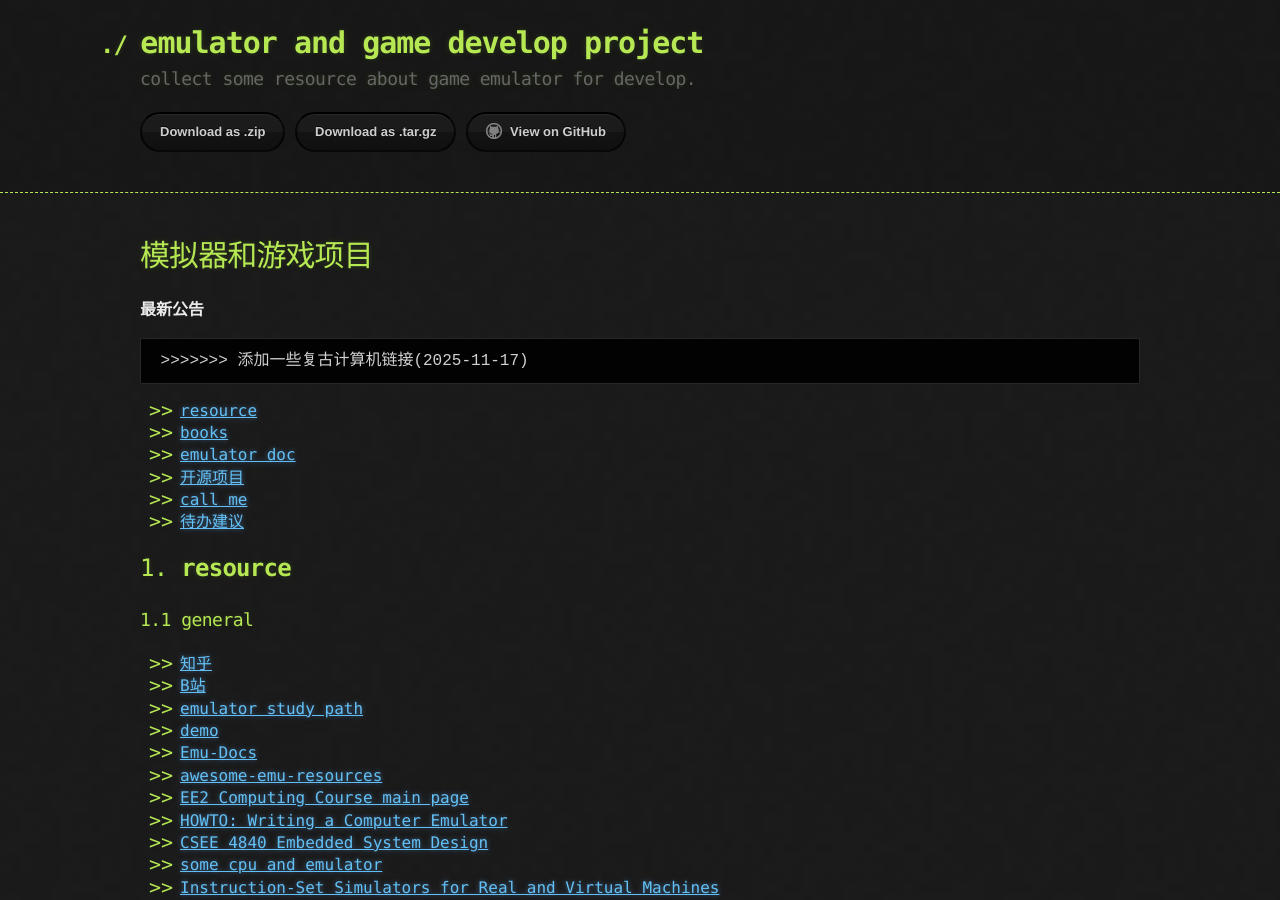
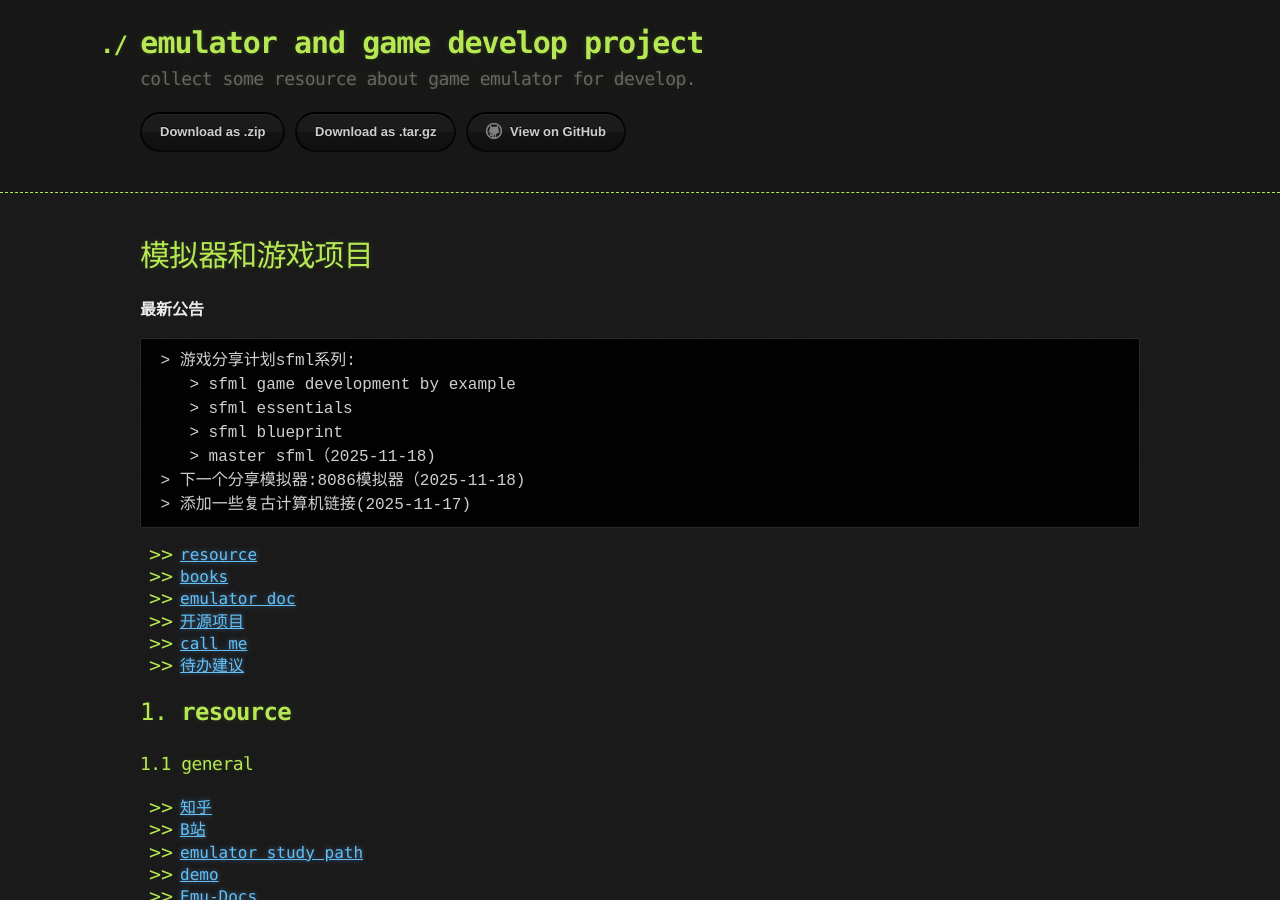
Before and after one commit to jinjiacun123/jinjiacun123.github.io, a Jekyll site: the page built from index.md, in a window 1280 px wide and 900 px high. Built offline with Jekyll 4.4.1, drawn with Linux system fonts in a browser that asks for light colours; our own code applies the rules of GitHub Pages for plain Markdown files.

Commit message:
更新 index.md
计划游戏分享和下一个模拟器分享

````diff
--- a/index.md
+++ b/index.md
@@ -6,7 +6,13 @@ layout: default
 # 模拟器和游戏项目
 **最新公告**
 ```
- >>>>>>> 添加一些复古计算机链接(2025-11-17)
+ > 游戏分享计划sfml系列:
+    > sfml game development by example
+    > sfml essentials
+    > sfml blueprint
+    > master sfml（2025-11-18)
+ > 下一个分享模拟器:8086模拟器（2025-11-18)
+ > 添加一些复古计算机链接(2025-11-17)
 ```
 - [resource](#1-resouce)
 - [books](#2-books)
@@ -72,7 +78,6 @@ layout: default
   关于退款:如果对本书不满意，或者没兴趣，可以在付款后一个月内私我进行退款操作，我将按在原来付款帐号返还。
 ```
 * **书籍**:
-***
   * **编写中**
     - [怎样编写chip8编译器]
     - [一步步学习汇编--6502]
````
